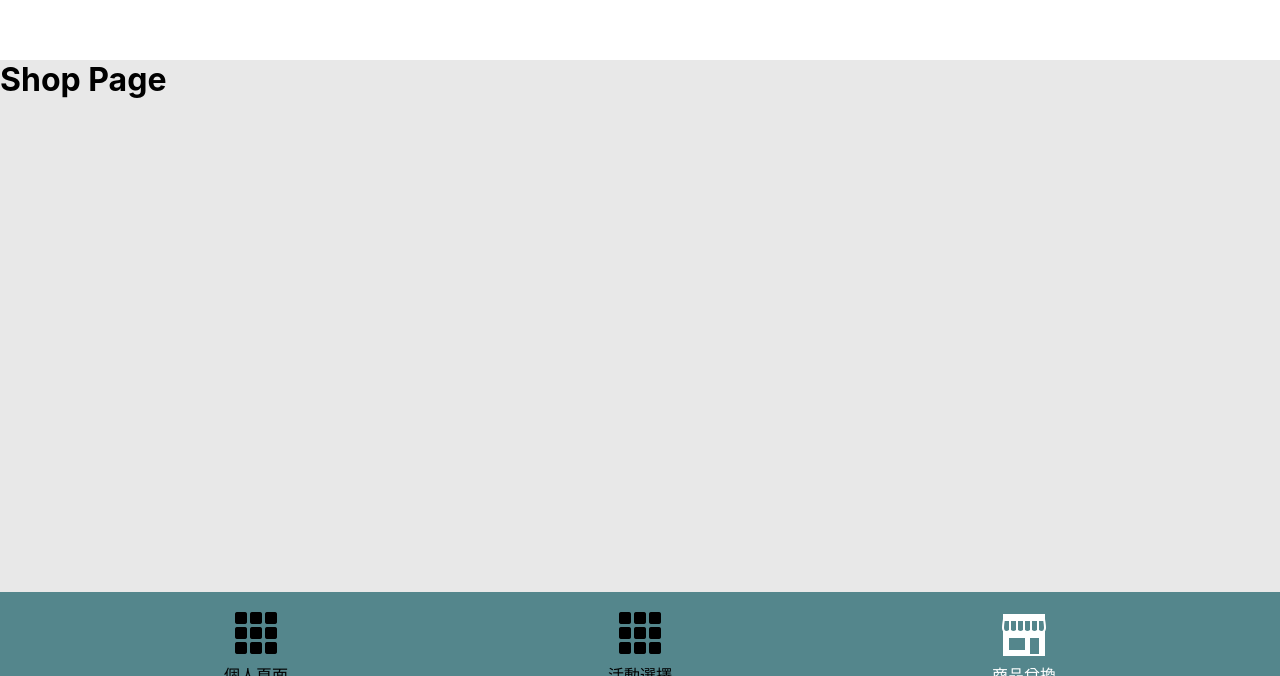
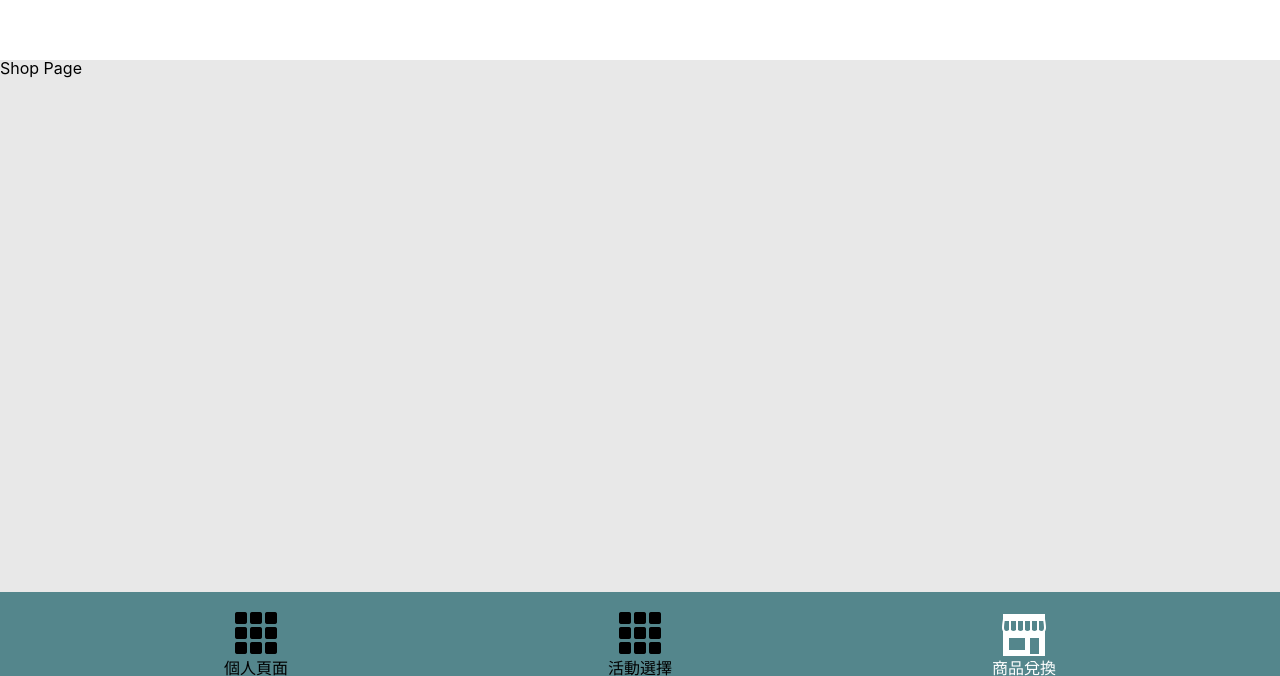
Before and after one commit to coliver0221/IPATH, a React (Create React App) app: page /shop in a window 1280 px wide. Shown: the part 124-800 px from the top of the page. Built offline with nearby package versions, Linux system fonts and the light colour scheme.

Commit message:
add reset css

```diff
--- a/src/App.css
+++ b/src/App.css
@@ -1,3 +1,52 @@
+/* http://meyerweb.com/eric/tools/css/reset/
+   v2.0 | 20110126
+   License: none (public domain)
+*/
+
+html, body, div, span, applet, object, iframe,
+h1, h2, h3, h4, h5, h6, p, blockquote, pre,
+a, abbr, acronym, address, big, cite, code,
+del, dfn, em, img, ins, kbd, q, s, samp,
+small, strike, strong, sub, sup, tt, var,
+b, u, i, center,
+dl, dt, dd, ol, ul, li,
+fieldset, form, label, legend,
+table, caption, tbody, tfoot, thead, tr, th, td,
+article, aside, canvas, details, embed,
+figure, figcaption, footer, header, hgroup,
+menu, nav, output, ruby, section, summary,
+time, mark, audio, video {
+	margin: 0;
+	padding: 0;
+	border: 0;
+	font-size: 100%;
+	font: inherit;
+	vertical-align: baseline;
+}
+/* HTML5 display-role reset for older browsers */
+article, aside, details, figcaption, figure,
+footer, header, hgroup, menu, nav, section {
+	display: block;
+}
+body {
+	line-height: 1;
+}
+ol, ul {
+	list-style: none;
+}
+blockquote, q {
+	quotes: none;
+}
+blockquote:before, blockquote:after,
+q:before, q:after {
+	content: '';
+	content: none;
+}
+table {
+	border-collapse: collapse;
+	border-spacing: 0;
+}
+
 /** ALL **/
 * {
   padding: 0px;
```
